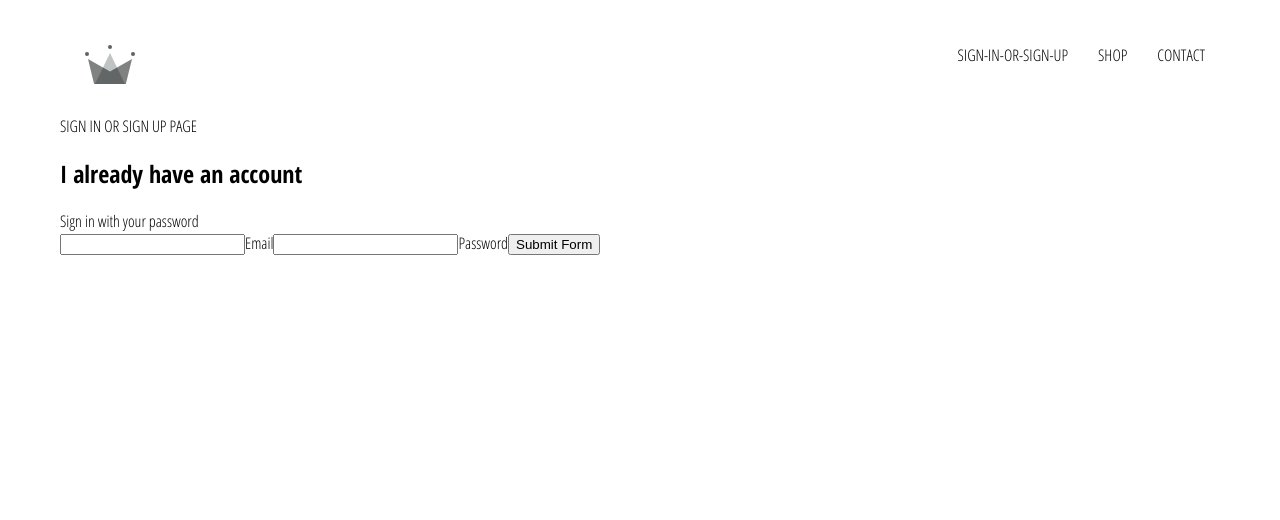
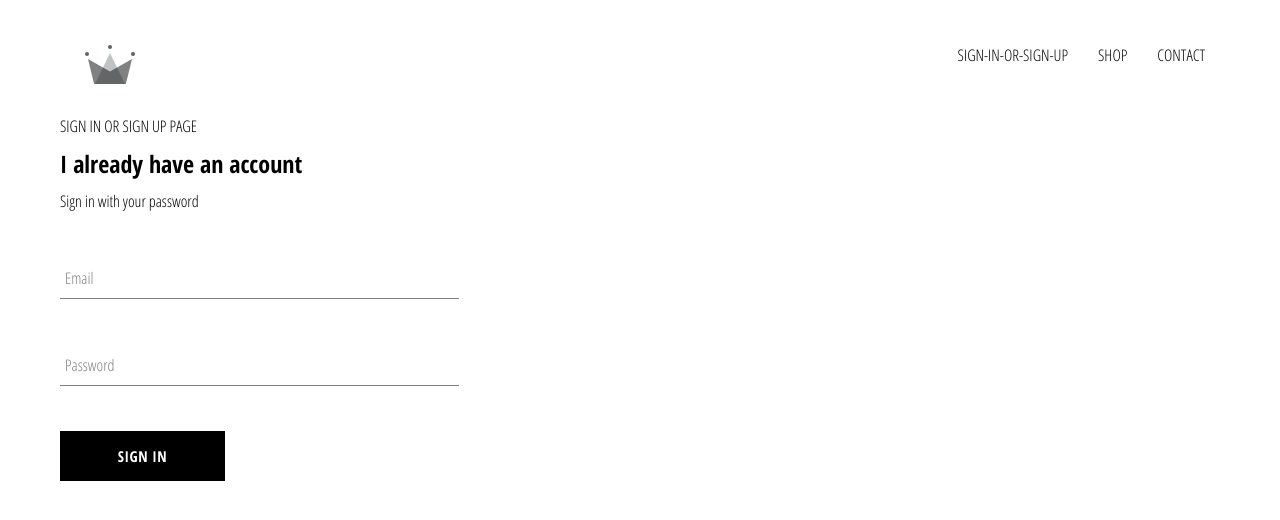
Before and after one commit to Doh09/crwn-clothing, a React (Create React App) app: page /sign-in-and-sign-up in a window 1280 px wide. Shown: the top 520 px of the page. Built offline with nearby package versions, Linux system fonts and the light colour scheme.

Commit message:
added sign-in component, custom form-input component and custom button component.

```diff
--- /dev/null
+++ b/src/components/custombutton/custom-button.component.jsx
@@ -0,0 +1,11 @@
+import React from 'react'
+import './custom-button.styles.scss';
+
+const CustomButton = ({children, otherProps}) => (
+<button className='custom-button' {...otherProps}>
+{children}
+</button>
+
+)
+
+export default CustomButton;
--- /dev/null
+++ b/src/components/custombutton/custom-button.styles.scss
@@ -0,0 +1,22 @@
+.custom-button {
+    min-width: 165px;
+    width: auto;
+    height: 50px;
+    letter-spacing: 0.5px;
+    line-height: 50px;
+    padding: 0 35px 0 35px;
+    font-size: 15px;
+    background-color: black;
+    color: white;
+    text-transform: uppercase;
+    font-family: 'Open Sans Condensed';
+    font-weight: bolder;
+    border: none;
+    cursor: pointer;
+
+    &:hover {
+      background-color: white;
+      color: black;
+      border: 1px solid black;
+    }
+  }
--- /dev/null
+++ b/src/components/form-input/form-input.component.jsx
@@ -0,0 +1,17 @@
+import React from 'react';
+import './form-input.styles.scss';
+
+const FormInput = ({handleChange, label, ...otherProps}) => (
+<div className='group'>
+<input className='form-input' onChange={handleChange} {...otherProps} />
+{
+    label ?
+    <label className={`${otherProps.value.length ? 'shrink' : ''} form-input-label`}>
+    {label}
+    </label>
+    : null
+}
+</div>
+)
+
+export default FormInput
--- /dev/null
+++ b/src/components/form-input/form-input.styles.scss
@@ -0,0 +1,54 @@
+$sub-color: grey;
+$main-color: black;
+
+@mixin shrinkLabel {
+  top: -14px;
+  font-size: 12px;
+  color: $main-color;
+}
+
+.group {
+  position: relative;
+  margin: 45px 0;
+
+  .form-input {
+    background: none;
+    background-color: white;
+    color: $sub-color;
+    font-size: 18px;
+    padding: 10px 10px 10px 5px;
+    display: block;
+    width: 100%;
+    border: none;
+    border-radius: 0;
+    border-bottom: 1px solid $sub-color;
+    margin: 25px 0;
+
+    &:focus {
+      outline: none;
+    }
+
+    &:focus ~ .form-input-label {
+      @include shrinkLabel();
+    }
+  }
+
+  input[type='password'] {
+    letter-spacing: 0.3em;
+  }
+
+  .form-input-label {
+    color: $sub-color;
+    font-size: 16px;
+    font-weight: normal;
+    position: absolute;
+    pointer-events: none;
+    left: 5px;
+    top: 10px;
+    transition: 300ms ease all;
+
+    &.shrink {
+      @include shrinkLabel();
+    }
+  }
+}
--- a/src/components/sign-in/sign-in.component.jsx
+++ b/src/components/sign-in/sign-in.component.jsx
@@ -1,5 +1,7 @@
 import React from 'react';
 import './sign-in.styles.scss';
+import FormInput from '../../components/form-input/form-input.component.jsx';
+import CustomButton from '../custombutton/custom-button.component.jsx';
 
 class SignIn extends React.Component {
     constructor(props){
@@ -25,26 +27,26 @@
     render(){
         return(
         <div className='sign-in'>
-        <h2>I already have an account</h2>
+        <h2 className='title'>I already have an account</h2>
         <span>Sign in with your password</span>
 
         <form onSubmit={this.handleSubmit}>
-        <input
+        <FormInput
         name='email'
         type='email'
         value={this.state.email}
-        onChange={this.handleChange}
+        handleChange={this.handleChange}
+        label='Email'
         required />
-        <label>Email</label>
-        <input
+        <FormInput
         name='password'
         type='password'
         value={this.state.password}
-        onChange={this.handleChange}
+        handleChange={this.handleChange}
+        label='Password'
         required />
-        <label>Password</label>
 
-        <input type='submit' value='Submit Form' />
+        <CustomButton type='submit' value='Submit Form' >Sign In</CustomButton>
         </form>
         </div>)
     }
--- a/src/components/sign-in/sign-in.styles.scss
+++ b/src/components/sign-in/sign-in.styles.scss
@@ -0,0 +1,9 @@
+.sign-in{
+width: 30vw;
+display: flex;
+flex-direction: column;
+
+    .title{
+        margin: 10px 0px;
+}
+}
```
